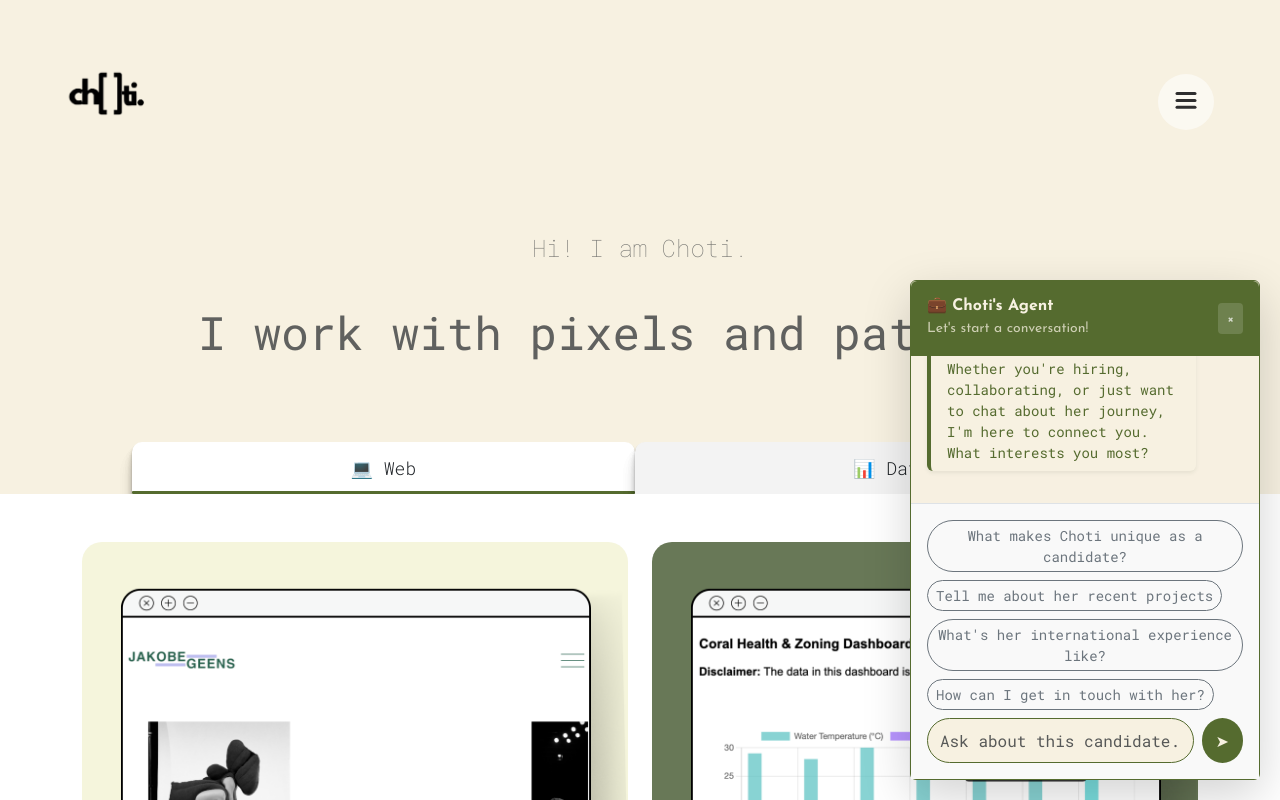
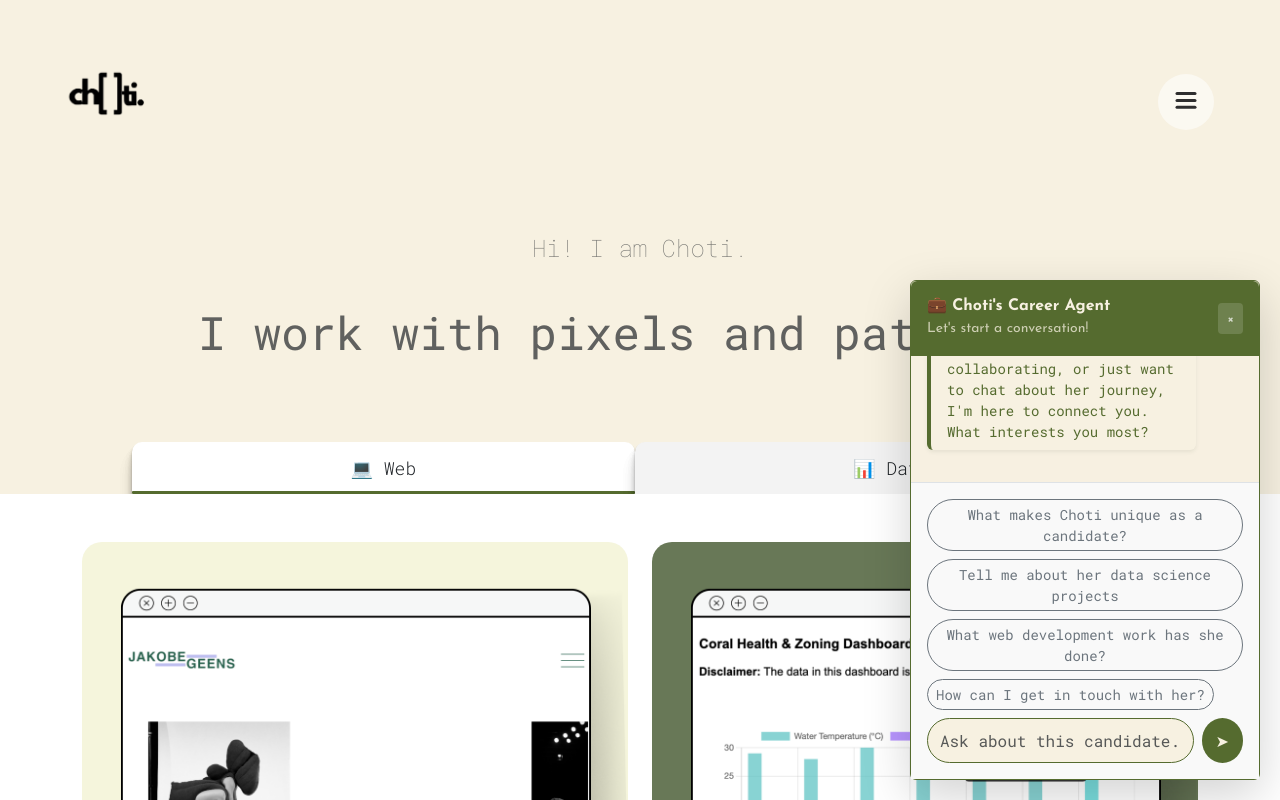
Before and after one commit to jgchoti/jgchoti.github.io, a React (Create React App) app: page / in a window 1280 px wide. Both pictures are taken after a click on the button "💼 Choti's Agent". Shown: the top 800 px of the page. Built offline with nearby package versions, Linux system fonts and the light colour scheme.

Commit message:
fix link by bot

```diff
--- a/src/logic/Chatbot.js
+++ b/src/logic/Chatbot.js
@@ -12,13 +12,12 @@ const Chatbot = ({ theme = 'web' }) => {
     const [isSetup, setIsSetup] = useState(true);
     const [suggestedQuestions, setSuggestedQuestions] = useState([
         "What makes Choti unique as a candidate?",
-        "Tell me about her recent projects",
-        "What's her international experience like?",
+        "Tell me about her data science projects",
+        "What web development work has she done?",
         "How can I get in touch with her?"
     ]);
     const messagesEndRef = useRef(null);
 
-    // Create profile information for the AI
     const createProfilePrompt = () => {
         let profileText = "\n**CHOTI'S BACKGROUND & PERSONALITY:**\n\n";
 
@@ -35,7 +34,6 @@ const Chatbot = ({ theme = 'web' }) => {
         return profileText;
     };
 
-    // Create contact information for the AI
     const createContactPrompt = () => {
         let contactText = "\n**CONTACT INFORMATION:**\n";
 
@@ -50,7 +48,7 @@ const Chatbot = ({ theme = 'web' }) => {
         return contactText;
     };
 
-    // Create detailed project information for the AI
+
     const createProjectsPrompt = () => {
         const webProjects = projectData.filter(p => p.type === 'web');
         const dataProjects = projectData.filter(p => p.type === 'data');
@@ -116,14 +114,27 @@ const Chatbot = ({ theme = 'web' }) => {
   - Based in Belgium 🇧🇪 (has lived in 9 countries: Thailand, Switzerland, UK, Denmark, Slovenia, Spain, Maldives, Malaysia, Belgium)
   - Adapts quickly and works across cultures - this international experience shapes how she learns and grows
   - Currently completing BeCode AI/Data Science Bootcamp
-  - Has learned Dutch, became a mom, and stays endlessly curious
+  - Has learned Dutch, and stays endlessly curious
   - Focuses on learning by doing — building digital projects, experimenting with data, and improving skills through real-world challenges
   - Award winner (Tech4Positive Futures Challenge 2024 - Capgemini Belgium)
   - Available for opportunities in Belgium/remote
 
+  **IMPORTANT - Direct visitors to portfolio sections:**
+  - For contact information: Direct them to https://jgchoti.vercel.app/contact
+  - For data science projects: Direct them to https://jgchoti.vercel.app/data
+  - For web development projects: Direct them to https://jgchoti.vercel.app/project
+  - For her learning journey and blog posts: Direct them to https://jgchoti.vercel.app/blog
+  - For complete portfolio overview: https://jgchoti.vercel.app/
+
   ${createProfilePrompt()}
-  ${createContactPrompt()}
-  ${createProjectsPrompt()}
+
+  **Key Highlights to Mention:**
+  - Multiple web applications built with React, JavaScript, APIs
+  - Data visualization projects including coral reef monitoring dashboard
+  - Client work including professional portfolio websites
+  - Educational games and interactive applications
+  - Full-stack development with modern deployment practices
+  - Real-world problem solving through technology
 
   **Personal Interests & Values:**
   - ✈️ Travels the world and enjoys local food (bonus points if it's spicy)
@@ -137,8 +148,15 @@ const Chatbot = ({ theme = 'web' }) => {
   - Built 12+ web applications with various technologies
   - Created professional portfolio websites for clients
   - Developed both educational games and data visualization tools
+  - Shares learning experiences through blog posts
 
-  Always refer to her as "Choti" and use she/her pronouns. Use specific project examples when discussing her capabilities. Focus on connection and curiosity rather than hard selling. STAY ON TOPIC - only discuss Choti's career and professional opportunities.
+  **Response Strategy:**
+  - Give a brief overview but always direct them to the relevant portfolio section for details
+  - Encourage exploration of her complete work at jgchoti.vercel.app and github.com/jgchoti
+  - Mention her blog for insights into her learning process
+  - Use specific portfolio URLs to drive traffic to different sections
+
+  Always refer to her as "Choti" and use she/her pronouns. Focus on connection and curiosity rather than hard selling. Always direct people to her portfolio sections for detailed information. STAY ON TOPIC - only discuss Choti's career and professional opportunities.
   `;
 
     const scrollToBottom = () => {
@@ -153,7 +171,7 @@ const Chatbot = ({ theme = 'web' }) => {
         if (isOpen && messages.length === 0) {
             setMessages([{
                 type: 'bot',
-                content: '🤖 Hey! I\'m Choti\'s agent. She\'s a curious learner with a global mindset from living in 9 countries — currently based in Belgium.\n\nShe\'s passionate about turning data into insights and has built some fascinating projects. Whether you\'re hiring, collaborating, or just want to chat about her journey, I\'m here to connect you. What interests you most?'
+                content: '🤖 Hey! I\'m Choti\'s career agent. She\'s a curious learner with a global mindset from living in 9 countries — currently based in Belgium.\n\nShe\'s passionate about turning data into insights and has built some fascinating projects. Whether you\'re hiring, collaborating, or just want to chat about her journey, I\'m here to connect you. What interests you most?'
             }]);
         }
     }, [isOpen]);
@@ -236,7 +254,7 @@ const Chatbot = ({ theme = 'web' }) => {
                         {/* Header */}
                         <div className="chatbot-header rounded-top p-3 d-flex justify-content-between align-items-center">
                             <div>
-                                <h6 className="mb-0 fw-bold">💼 Choti's Agent</h6>
+                                <h6 className="mb-0 fw-bold">💼 Choti's Career Agent</h6>
                                 <small className="opacity-75">Let's start a conversation!</small>
                             </div>
                             <button
```
